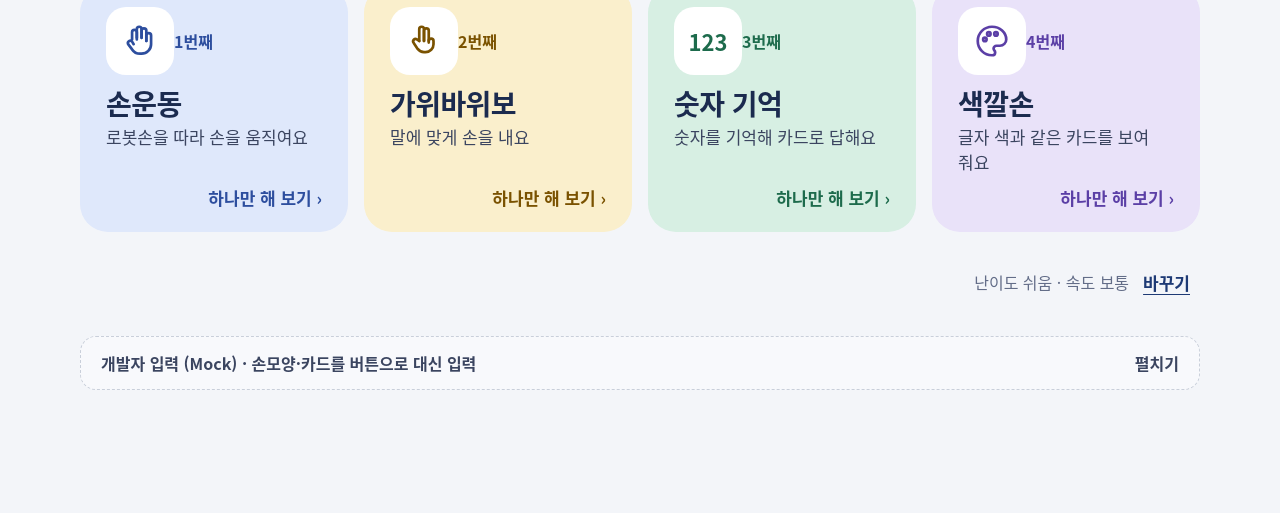
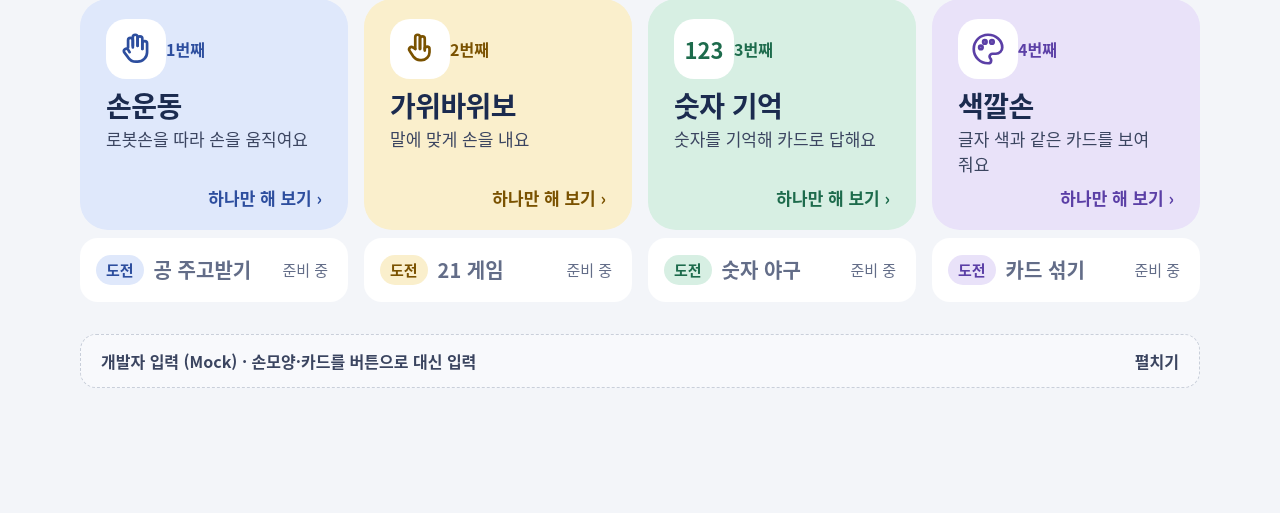
Before and after one commit to namong118/aihand-care, a website built with Vite: page index.html in a window 1280 px wide. Shown: the part 287-800 px from the top of the page. Built offline with nearby package versions, Linux system fonts and the light colour scheme; no server answers; a web font is replaced by a local one.

Commit message:
[dashboard] 홈 활동 카드 아래에 짝 도전 활동 칸 추가 (#132)
- catalog.js: 도전 활동 4개(CHALLENGES)와 짝 기본 활동, challengeFor()
  공 주고받기↔손운동, 21 게임↔가위바위보, 숫자 야구↔숫자 기억, 카드 섞기↔색깔손
- 홈: 기본 활동 카드 아래 칸에 짝 도전 활동. 프로그램이 아직 없으면 "준비 중"
- 1280×720 한 화면에 들어가게 난이도·속도 줄을 주 버튼 아래로 옮기고 여백을 줄임
- 도전 활동은 코스에 넣지 않음 (코스·기록 화면은 그대로)

Co-Authored-By: Claude Opus 5.5 <noreply@anthropic.com>

```diff
--- a/src/dashboard/catalog.js
+++ b/src/dashboard/catalog.js
@@ -43,6 +43,59 @@ export const CATALOG = [
   },
 ];
 
+// 도전 활동: 기본 활동마다 같은 도구로 하는 짝이 하나씩 있다 (11/20 결정, #132).
+// 홈의 기본 활동 카드 아래 칸에 붙고, 코스에는 들어가지 않는다. 단계는 활동 시작 화면에서 1·2·3단계로 고른다.
+// pair: 짝 기본 활동 id, step: 짝 기본 활동의 STEP 번호 (색을 같게 쓴다)
+// 프로그램(src/programs/index.js)에 아직 없는 것은 홈에서 "준비 중"으로 보인다.
+export const CHALLENGES = [
+  {
+    id: 'challenge-ball',
+    pair: 'step4-coach',
+    step: 4,
+    tag: '도전',
+    title: '공 주고받기',
+    name: '공 주고받기',
+    short: '로봇손과 공을 주고받아요',
+    desc: '로봇손에 공을 건네고, 로봇이 펴 주는 공을 받아 보세요.',
+  },
+  {
+    id: 'challenge-21',
+    pair: 'step2-rps',
+    step: 2,
+    tag: '도전',
+    title: '21 게임',
+    name: '21 게임',
+    short: '로봇과 번갈아 수를 세요',
+    desc: '로봇과 번갈아 손가락으로 수를 이어 세요. 마지막 수를 말하지 않게 해 보세요.',
+  },
+  {
+    id: 'challenge-baseball',
+    pair: 'step1-memory',
+    step: 1,
+    tag: '도전',
+    title: '숫자 야구',
+    name: '숫자 야구',
+    short: '로봇이 숨긴 숫자를 찾아요',
+    desc: '로봇이 몰래 정한 숫자를 숫자 카드로 맞혀 보세요. 로봇이 손가락으로 힌트를 줘요.',
+  },
+  {
+    id: 'challenge-shuffle',
+    pair: 'step3-stroop',
+    step: 3,
+    tag: '도전',
+    title: '카드 섞기',
+    name: '카드 섞기',
+    short: '섞인 카드 자리를 따라가요',
+    desc: '카드 4장이 섞여요. 로봇이 손가락으로 묻는 자리의 카드 색을 알려 주세요.',
+  },
+];
+
+/** 기본 활동이든 도전 활동이든 id 로 소개를 찾는다 */
 export function findProgramInfo(id) {
-  return CATALOG.find((p) => p.id === id) ?? null;
+  return CATALOG.find((p) => p.id === id) ?? CHALLENGES.find((p) => p.id === id) ?? null;
 }
+
+/** 기본 활동 id 의 짝 도전 활동 소개. 없으면 null */
+export function challengeFor(basicId) {
+  return CHALLENGES.find((c) => c.pair === basicId) ?? null;
+}
--- a/src/dashboard/home.js
+++ b/src/dashboard/home.js
@@ -1,11 +1,12 @@
 // 홈 화면 (디자인 시안 v11 "홈"): 날짜·인사말과 "오늘의 활동 시작하기", 코스 순서대로 활동 카드 4장,
-// 아래 줄에 지금 설정(난이도·속도) + "바꾸기".
+// 주 버튼 아래에 "지난 기록 보기"와 지금 설정(난이도·속도) + "바꾸기".
 // 활동 카드를 누르면 그 활동 하나만 바로 시작한다 (예전 "하나만 해 보기" 작은 버튼 줄을 대신함, 11/18 Pi 시연 의견).
+// 카드 아래 칸은 짝 도전 활동 (11/20, #132). 코스에는 들어가지 않는다.
 // 설정 영역 자체는 settings.js, 상단 바는 statusbar.js.
 // 로그인은 코스를 시작할 때 하므로 홈에서는 호칭을 부르지 않는다.
 
 import { h } from '../ui/components.js';
-import { findProgramInfo } from './catalog.js';
+import { challengeFor, findProgramInfo } from './catalog.js';
 import { TIME_ZONE } from './course-logic.js';
 import { DIFFICULTIES, SPEEDS, labelOf } from './settings.js';
 import { svgIcon } from './statusbar.js';
@@ -38,26 +39,54 @@ function todayText(now = new Date()) {
 }
 
 /**
+ * 짝 도전 활동 칸 (기본 활동 카드 아래). 프로그램이 아직 없으면 "준비 중"으로 누를 수 없다.
+ * 기본 활동 카드와 누르는 영역을 따로 두어, 기본 활동을 누르려다 도전을 누르지 않게 한다.
+ */
+function challengeSlot(c, ready, onPick) {
+  const head = h('span', { class: 'home-challenge-tag' }, '도전');
+  if (!ready) {
+    return h(
+      'div',
+      { class: 'home-challenge is-waiting', 'aria-label': `도전 ${c.name}, 준비 중` },
+      head,
+      h('span', { class: 'home-challenge-name' }, c.name),
+      h('span', { class: 'home-challenge-go' }, '준비 중'),
+    );
+  }
+  return h(
+    'button',
+    { type: 'button', class: 'home-challenge', onClick: onPick, 'aria-label': `도전 ${c.name}, ${c.short}` },
+    head,
+    h('span', { class: 'home-challenge-name' }, c.name),
+    h('span', { class: 'home-challenge-go', 'aria-hidden': 'true' }, '›'),
+  );
+}
+
+/**
  * 코스 카드 하나. 누르면 그 활동 하나만 시작한다 (로그인 없이, docs/decisions.md 4-1).
  * 코스 전체는 위쪽 "오늘의 활동 시작하기" 버튼으로 시작한다.
+ * 아래 칸에는 같은 도구로 하는 짝 도전 활동이 붙는다 (catalog.js CHALLENGES).
  */
-function courseCard(p, order, onPick) {
+function courseCard(p, order, app) {
+  const c = challengeFor(p.id);
+  const ready = Boolean(c && app.hasProgram?.(c.id));
   return h(
     'li',
-    {},
+    { class: `home-course-item step${p.step}` },
     h(
       'button',
-      { type: 'button', class: `home-course-card step${p.step}`, onClick: onPick, 'aria-label': `${order}번째 ${p.name}, 하나만 해 보기` },
+      { type: 'button', class: `home-course-card step${p.step}`, onClick: () => app.startProgram(p.id), 'aria-label': `${order}번째 ${p.name}, 하나만 해 보기` },
       h('span', { class: 'home-course-head' }, art(p.step), h('span', { class: 'home-course-order' }, `${order}번째`)),
       h('span', { class: 'home-course-text' }, h('span', { class: 'home-course-name' }, p.name), h('span', { class: 'home-course-desc' }, p.short)),
       h('span', { class: 'home-course-go', 'aria-hidden': 'true' }, '하나만 해 보기 ›'),
     ),
+    c ? challengeSlot(c, ready, () => app.startProgram(c.id)) : null,
   );
 }
 
 /**
  * @param container  그릴 자리
- * @param app        { settings, plan: [programId...], openSettings(), openResults(), startProgram(id), startCourse() }
+ * @param app        { settings, plan: [programId...], openSettings(), openResults(), startProgram(id), startCourse(), hasProgram(id) }
  */
 export function renderHome(container, app) {
   const { settings } = app;
@@ -86,20 +115,17 @@ export function renderHome(container, app) {
             svgIcon(`<svg width="24" height="24" viewBox="0 0 24 24" fill="none" stroke="currentColor" stroke-width="2.2" stroke-linecap="round" stroke-linejoin="round" xmlns="${NS}"><path d="M5 12h14M13 6l6 6-6 6"/></svg>`),
           ),
           app.openResults ? h('button', { type: 'button', class: 'link-button', onClick: app.openResults }, '지난 기록 보기') : null,
+          // 기본 활동의 난이도·속도. 도전 칸이 붙으면서 1280×720에 들어가게 아래 줄에서 이리로 옮김 (11/20)
+          h(
+            'div',
+            { class: 'home-current' },
+            h('span', {}, `난이도 ${labelOf(DIFFICULTIES, settings.difficulty)} · 속도 ${labelOf(SPEEDS, settings.speed)}`),
+            h('button', { type: 'button', class: 'link-button', onClick: app.openSettings }, '바꾸기'),
+          ),
         ),
       ),
       // 시연 코스 순서 (src/data/course.json, #59)
-      h('ol', { class: 'home-course', 'aria-label': `오늘의 활동 ${plan.length}가지, 차례대로` }, plan.map((p, i) => courseCard(p, i + 1, () => app.startProgram(p.id)))),
-      h(
-        'div',
-        { class: 'home-foot' },
-        h(
-          'div',
-          { class: 'home-current' },
-          h('span', {}, `난이도 ${labelOf(DIFFICULTIES, settings.difficulty)} · 속도 ${labelOf(SPEEDS, settings.speed)}`),
-          h('button', { type: 'button', class: 'link-button', onClick: app.openSettings }, '바꾸기'),
-        ),
-      ),
+      h('ol', { class: 'home-course', 'aria-label': `오늘의 활동 ${plan.length}가지, 차례대로` }, plan.map((p, i) => courseCard(p, i + 1, app))),
     ),
   );
 }
--- a/src/main.js
+++ b/src/main.js
@@ -149,6 +149,7 @@ function showHome() {
     openResults: () => showResults(),
     startProgram: (id) => showProgram(id),
     startCourse: showLogin,
+    hasProgram: (id) => Boolean(PROGRAMS[id]), // 도전 활동이 아직 없으면 홈에서 "준비 중"
   });
 }
 
--- a/src/ui/styles.css
+++ b/src/ui/styles.css
@@ -283,7 +283,7 @@ p  { margin: 0 0 12px; }
 }
 
 /* ---------- 홈 (시안 v11 "홈") ---------- */
-.home { display: flex; flex-direction: column; gap: 28px; }
+.home { display: flex; flex-direction: column; gap: 22px; } /* 도전 칸이 붙어도 1280×720 한 화면에 들어가게 (11/20) */
 .home-hero { display: flex; flex-wrap: wrap; align-items: flex-end; justify-content: space-between; gap: 20px 32px; }
 .home-greet { display: flex; flex-direction: column; gap: 8px; }
 .home-date { margin: 0; font-size: 19px; color: var(--c-text-muted); }
@@ -313,15 +313,48 @@ p  { margin: 0 0 12px; }
   grid-template-columns: repeat(auto-fit, minmax(min(100%, 240px), 1fr));
   gap: 16px;
 }
-.home-course > li { display: flex; }
+.home-course > li { display: flex; flex-direction: column; gap: 8px; }
+.home-course > li > .home-course-card { flex: 1; }
+/* 짝 도전 활동 칸 (기본 활동 카드 아래). 카드보다 낮고 흰 면이라 기본 활동이 먼저 보인다 */
+.home-challenge {
+  min-height: 64px;
+  padding: 0 18px 0 14px;
+  border-radius: 18px;
+  border: 2px solid transparent;
+  background: var(--c-surface);
+  color: var(--c-text);
+  font: inherit;
+  text-align: left;
+  display: flex;
+  align-items: center;
+  gap: 10px;
+  cursor: pointer;
+  transition: transform 0.12s, border-color 0.12s;
+}
+button.home-challenge:hover { border-color: var(--step-fg); }
+button.home-challenge:active { transform: scale(0.98); }
+button.home-challenge:focus-visible { outline: 3px solid var(--step-fg); outline-offset: 3px; }
+.home-challenge-tag {
+  flex: none;
+  padding: 4px 10px;
+  border-radius: 999px;
+  background: var(--step-bg);
+  color: var(--step-fg);
+  font-size: 15px;
+  font-weight: 600;
+}
+.home-challenge-name { font-size: 20px; font-weight: 600; }
+.home-challenge-go { margin-left: auto; font-size: 18px; font-weight: 600; color: var(--step-fg); }
+.home-challenge.is-waiting { cursor: default; color: var(--c-text-muted); }
+.home-challenge.is-waiting .home-challenge-go { font-size: 15px; font-weight: 500; color: var(--c-text-muted); }
 /* 활동 카드 = 버튼. 누르면 그 활동 하나만 시작 */
 .home-course-card {
   border-radius: var(--r-card);
   background: var(--step-bg);
-  padding: 20px 24px;
+  padding: 18px 24px;
   display: flex;
   flex-direction: column;
-  gap: 10px;
+  gap: 8px;
   width: 100%;
   border: 2px solid transparent;
   font: inherit;
@@ -336,8 +369,8 @@ p  { margin: 0 0 12px; }
 .home-course-go { margin-top: auto; align-self: flex-end; font-size: 17px; font-weight: 600; color: var(--step-fg); }
 .home-course-head { display: flex; align-items: center; justify-content: space-between; }
 .home-art {
-  width: 68px;
-  height: 68px;
+  width: 60px;
+  height: 60px;
   border-radius: 20px;
   background: var(--c-surface);
   color: var(--step-fg);
@@ -350,8 +383,7 @@ p  { margin: 0 0 12px; }
 .home-course-text { display: flex; flex-direction: column; gap: 4px; }
 .home-course-name { font-size: 28px; font-weight: 600; letter-spacing: -0.02em; line-height: 1.3; }
 .home-course-desc { font-size: 17px; line-height: 1.45; color: var(--c-text-sub); }
-.home-foot { display: flex; flex-wrap: wrap; align-items: center; gap: 10px 16px; }
-.home-current { display: flex; flex-wrap: wrap; align-items: center; gap: 4px; margin-left: auto; font-size: 16px; color: var(--c-text-muted); }
+.home-current { display: flex; flex-wrap: wrap; align-items: center; justify-content: flex-end; gap: 4px; font-size: 16px; color: var(--c-text-muted); }
 .chip-button {
   min-height: 48px;
   padding: 0 18px;
@@ -367,7 +399,7 @@ p  { margin: 0 0 12px; }
 @media (max-width: 640px) {
   .home-greet h1 { font-size: 36px; }
   .home-cta { align-items: stretch; width: 100%; }
-  .home-current { margin-left: 0; }
+  .home-current { justify-content: flex-start; }
 }
 /* 활동 카드 (STEP 4 루틴 고르기가 씀: home-grid, home-card stepN). 흰 면 + STEP 색 알약·버튼 */
 .home-grid {
```
Also changed, not shown: src/dashboard/catalog.test.js (added, +36 -0 lines).
